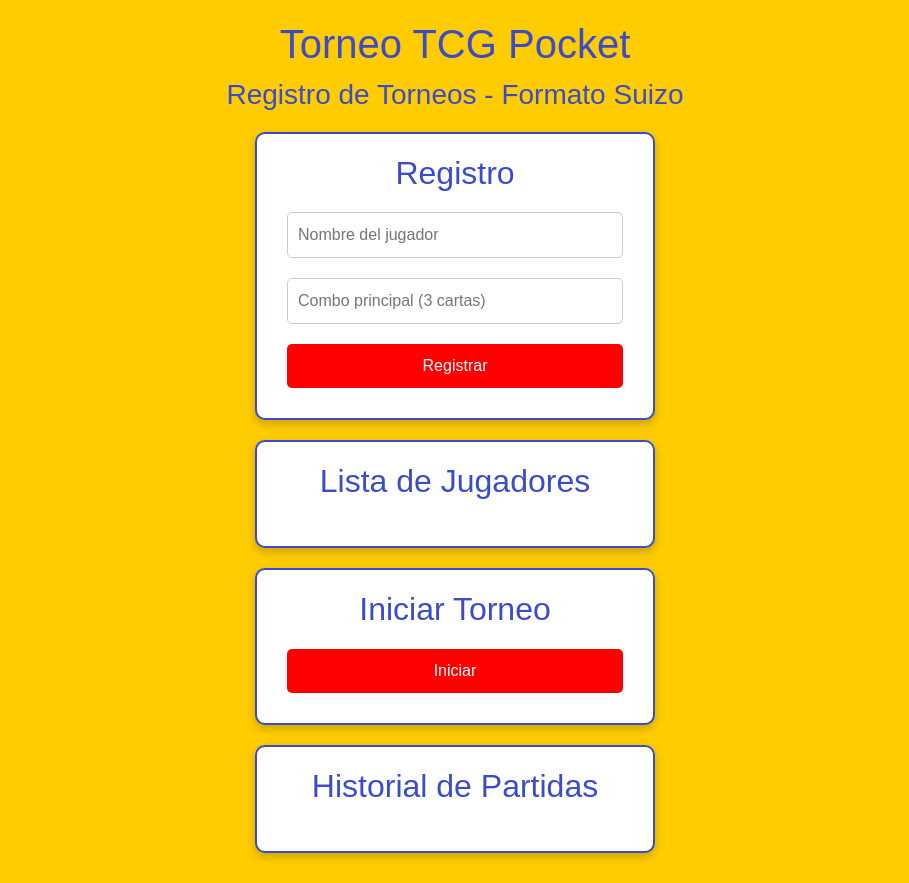
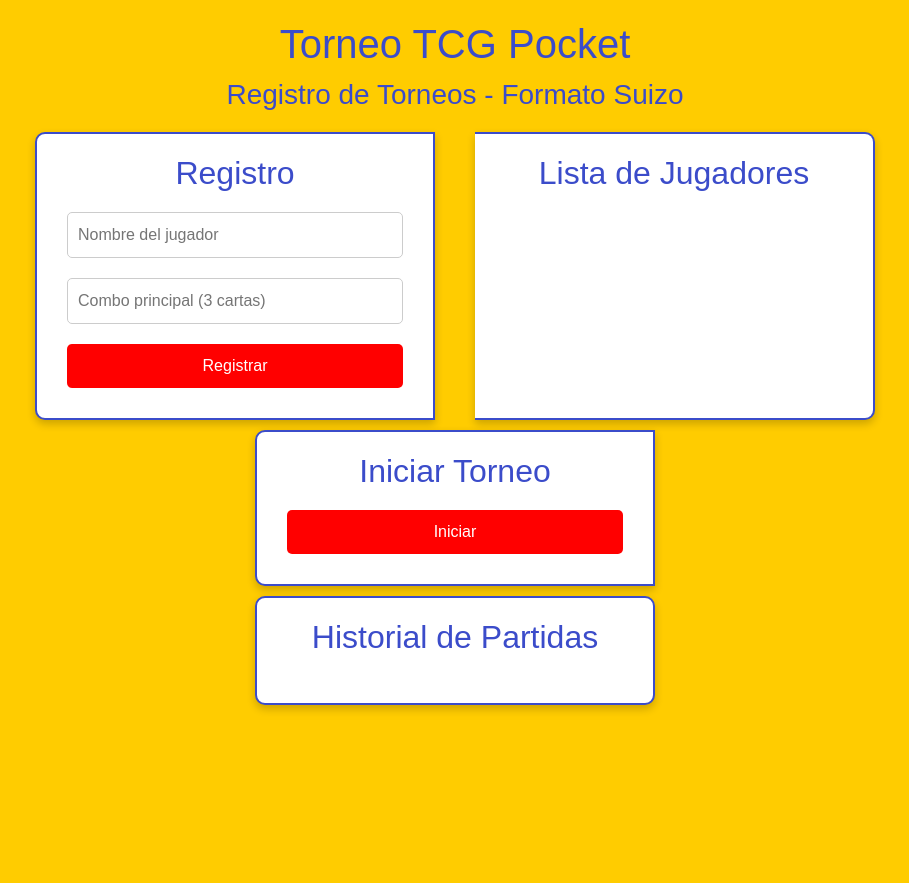
Before and after one commit to iCabellos/TCGPocket_torneos, a plain HTML site: page index.html in a window 1280 px wide. Shown: the whole page, without its empty margins (185-1094 px from the left). After the commit the page ends 800 px from the top, so only its background shows below. Drawn offline with nearby package versions, Linux system fonts and the light colour scheme.

Commit message:
now cards are displayed horizontally

```diff
--- a/index.html
+++ b/index.html
@@ -152,16 +152,35 @@
             display: none;
         }
 
+        /* Estilos para agrupar las cartas en filas */
+        .card-group {
+            display: flex;
+            flex-wrap: wrap;
+            justify-content: center;
+            gap: 20px;
+        }
+
+        .card-group > .card {
+            width: 100%;
+            max-width: 400px;
+        }
+
         /* Estilos específicos para la vista de tablet en horizontal */
         @media (min-width: 768px) and (max-width: 1024px) {
-            .card {
+            .card-group > .card {
                 width: 45%; /* Ajustamos el tamaño de las cartas en tablet en horizontal */
             }
+        }
 
-            .container {
-                flex-direction: row; /* Las cartas se colocan en fila */
-                flex-wrap: wrap;
-                justify-content: center;
+        /* Estilos para asegurar que las cartas se vean de forma horizontal en pantallas grandes */
+        @media (min-width: 1025px) {
+            .card-group {
+                flex-direction: row;
+                gap: 30px;
+            }
+
+            .card-group > .card {
+                width: 400px; /* Las cartas no se expanden más allá de este tamaño */
             }
         }
     </style>
@@ -171,6 +190,8 @@
         <h1>Torneo TCG Pocket</h1>
         <h3>Registro de Torneos - Formato Suizo</h3>
 
+        <!-- Grupo de cartas para Registro y Lista de Jugadores -->
+        <div class="card-group">
             <div id="registration" class="card">
                 <h2>Registro</h2>
                 <input type="text" id="playerName" placeholder="Nombre del jugador">
@@ -182,7 +203,10 @@
                 <h2>Lista de Jugadores</h2>
                 <ul id="players"></ul>
             </div>
+        </div>
 
+        <!-- Grupo de cartas para Iniciar Torneo y Bracket -->
+        <div class="card-group">
             <div id="startTournament" class="card">
                 <h2>Iniciar Torneo</h2>
                 <button onclick="startTournament()">Iniciar</button>
@@ -193,15 +217,22 @@
                 <div class="bracket" id="bracketContent"></div>
                 <button onclick="endRound()">Finalizar Ronda</button>
             </div>
+        </div>
 
+        <!-- Grupo de cartas para Historial de Partidas -->
+        <div class="card-group">
             <div id="history" class="card hidden">
                 <h2>Historial de Partidas</h2>
                 <ul id="historyList"></ul>
             </div>
+        </div>
 
+        <!-- Grupo de cartas para Estadísticas de Jugadores -->
+        <div class="card-group">
             <div id="playerStats" class="card hidden">
                 <h2>Estadísticas de Jugadores</h2>
                 <ul id="statsList"></ul>
+            </div>
         </div>
     </div>
 
```
Lines whose indentation alone changed are shown as unchanged.
